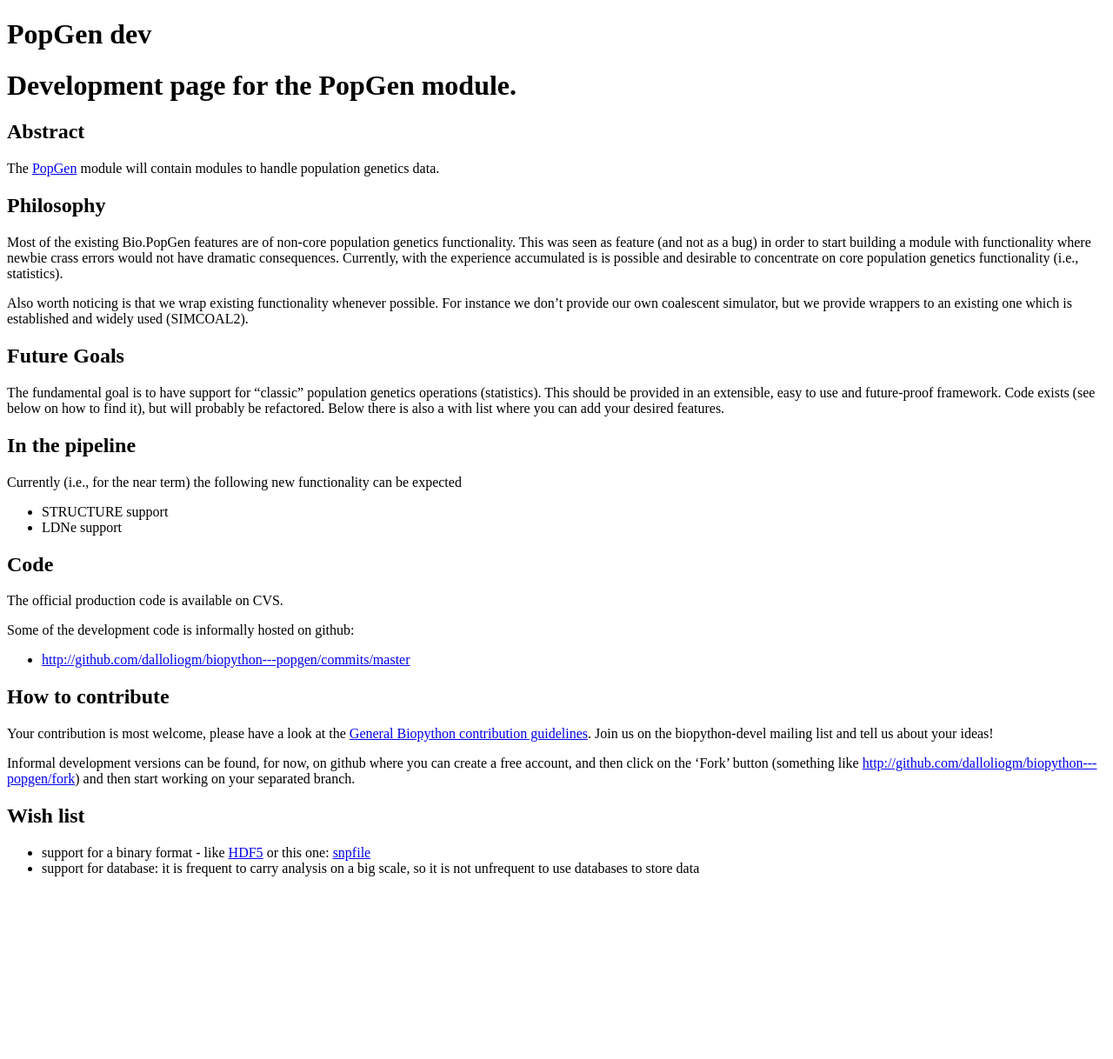
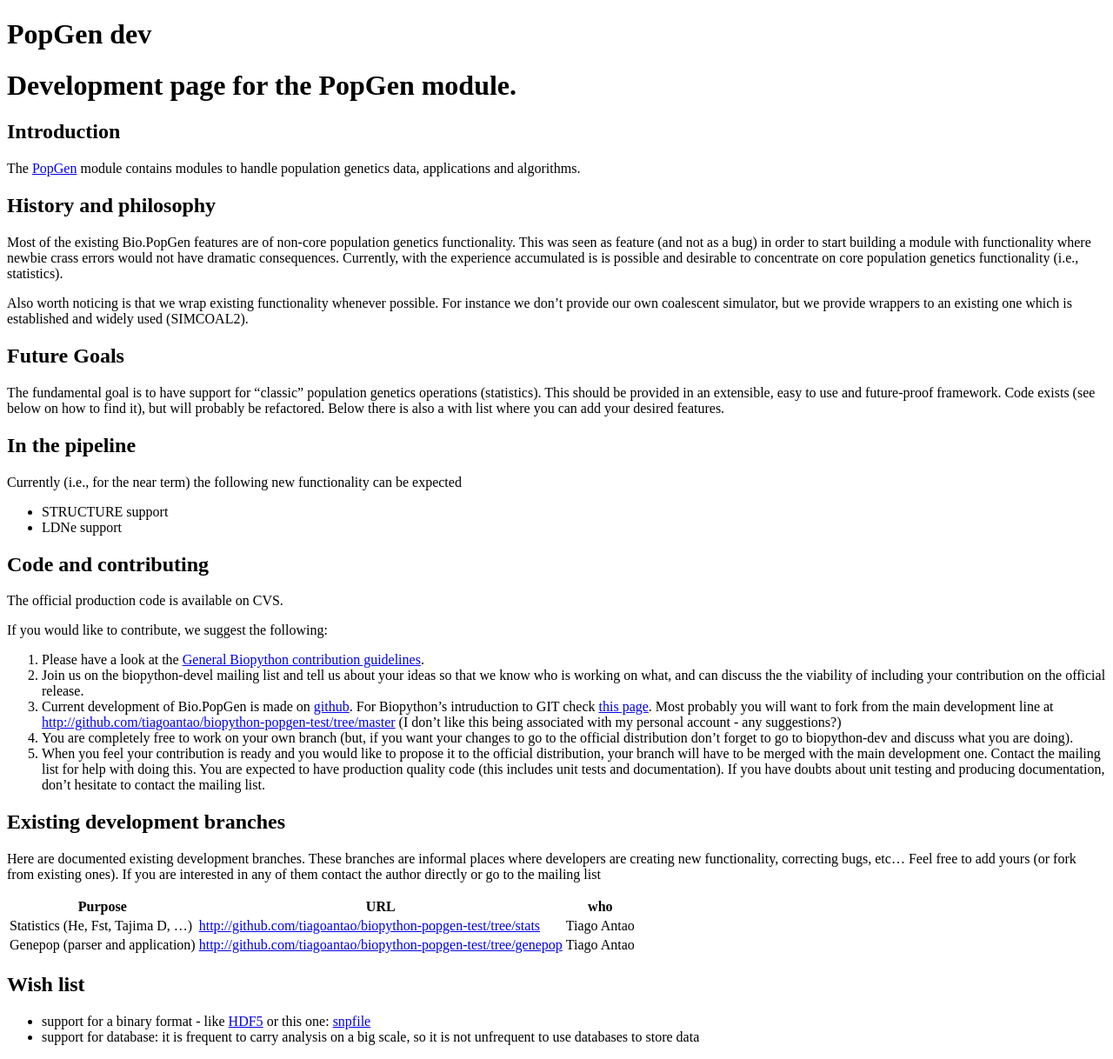
Before and after one commit to biopython/biopython.github.io, a Jekyll site: the page built from wiki/PopGen_dev.md, in a window 1280 px wide. Shown: the whole page at 87% size. Built offline with Jekyll 4.4.1, drawn with Linux system fonts in a browser that asks for light colours; before the commit the page ends 1024 px from its top, so only the background shows below that.

Commit message:
Change to wiki page

```diff
--- a/wiki/PopGen_dev.md
+++ b/wiki/PopGen_dev.md
@@ -7,14 +7,14 @@ layout: wiki
 Development page for the PopGen module.
 =======================================
 
-Abstract
---------
+Introduction
+------------
 
-The [PopGen](PopGen "wikilink") module will contain modules to handle
-population genetics data.
+The [PopGen](PopGen "wikilink") module contains modules to handle
+population genetics data, applications and algorithms.
 
-Philosophy
-----------
+History and philosophy
+----------------------
 
 Most of the existing Bio.PopGen features are of non-core population
 genetics functionality. This was seen as feature (and not as a bug) in
@@ -46,26 +46,50 @@ be expected
 -   STRUCTURE support
 -   LDNe support
 
-Code
-----
+Code and contributing
+---------------------
 
 The official production code is available on CVS.
 
-Some of the development code is informally hosted on github:
+If you would like to contribute, we suggest the following:
 
--   <http://github.com/dalloliogm/biopython---popgen/commits/master>
+1.  Please have a look at the [General Biopython contribution
+    guidelines](Contributing "wikilink").
+2.  Join us on the biopython-devel mailing list and tell us about your
+    ideas so that we know who is working on what, and can discuss the
+    the viability of including your contribution on the
+    official release.
+3.  Current development of Bio.PopGen is made on
+    [github](http://github.com). For Biopython's intruduction to GIT
+    check [this page](GitUsage "wikilink"). Most probably you will want
+    to fork from the main development line at
+    <http://github.com/tiagoantao/biopython-popgen-test/tree/master> (I
+    don't like this being associated with my personal account -
+    any suggestions?)
+4.  You are completely free to work on your own branch (but, if you want
+    your changes to go to the official distribution don't forget to go
+    to biopython-dev and discuss what you are doing).
+5.  When you feel your contribution is ready and you would like to
+    propose it to the official distribution, your branch will have to be
+    merged with the main development one. Contact the mailing list for
+    help with doing this. You are expected to have production quality
+    code (this includes unit tests and documentation). If you have
+    doubts about unit testing and producing documentation, don't
+    hesitate to contact the mailing list.
 
-How to contribute
------------------
+Existing development branches
+-----------------------------
 
-Your contribution is most welcome, please have a look at the [General
-Biopython contribution guidelines](Contributing "wikilink"). Join us on
-the biopython-devel mailing list and tell us about your ideas!
+Here are documented existing development branches. These branches are
+informal places where developers are creating new functionality,
+correcting bugs, etc... Feel free to add yours (or fork from existing
+ones). If you are interested in any of them contact the author directly
+or go to the mailing list
 
-Informal development versions can be found, for now, on github where you
-can create a free account, and then click on the 'Fork' button
-(something like <http://github.com/dalloliogm/biopython---popgen/fork>)
-and then start working on your separated branch.
+| Purpose                             | URL                                                               | who         |
+|-------------------------------------|-------------------------------------------------------------------|-------------|
+| Statistics (He, Fst, Tajima D, ...) | <http://github.com/tiagoantao/biopython-popgen-test/tree/stats>   | Tiago Antao |
+| Genepop (parser and application)    | <http://github.com/tiagoantao/biopython-popgen-test/tree/genepop> | Tiago Antao |
 
 Wish list
 ---------
```
Also changed, not shown: 1 other file.
